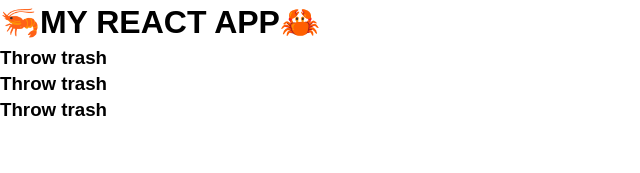
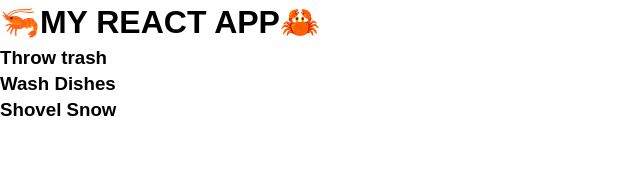
Before and after one commit to JayArteficio/react-todolist, a React (Create React App) app: page / in a window 1280 px wide. Shown: the top 173 px of the page, without its empty margins (0-640 px from the left). Built offline with nearby package versions, Linux system fonts and the light colour scheme.

Commit message:
make TodoItem Component with snippet rec+tab

```diff
--- a/react-todo-notes.js
+++ b/react-todo-notes.js
@@ -107,6 +107,7 @@ import React, { Component } from 'react';
 import Todos from './components/Todos'; // 👈 added this
 
 import './App.css';
+import TodoItem from "./src/components/TodoItem";
 
 class App extends Component {
 	render() {
@@ -164,4 +165,7 @@ export default App;
 			return this.props.todos.map((todo) => (
 				<h3>{todo.title} </h3>
 			));
-14.
+14. Install in VSCode to generate components more easily
+		ES7 React / Redux / GraphQL / React - Native snippets
+
+		in components folder, make TodoItem.js, and rec+TAB to generate a skeleton for a class-based component
--- a/src/App.js
+++ b/src/App.js
@@ -13,12 +13,12 @@ class App extends Component {
       },
       {
         id: 2,
-        title: "Throw trash",
+        title: "Wash Dishes",
         completed: false
       },
       {
         id: 3,
-        title: "Throw trash",
+        title: "Shovel Snow",
         completed: false
       }
     ]
```
Also changed, not shown: src/components/TodoItem.js (added, +15 -0 lines).
